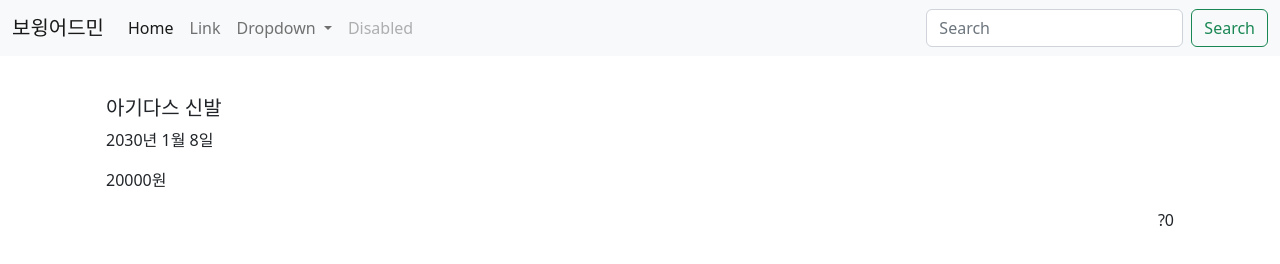
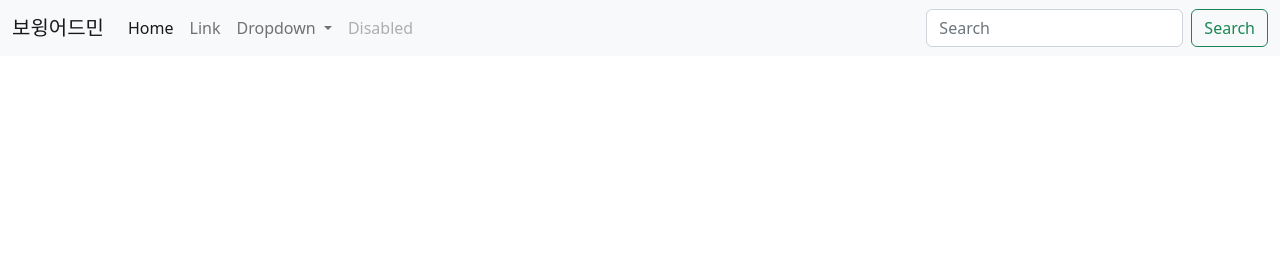
Before and after one commit to ucoder-git/carrot, a plain HTML site: page public/index.html in a window 1280 px wide. Drawn offline with nearby package versions, Linux system fonts and the light colour scheme; no server answers; placeholder pictures from the web are drawn by us.

```diff
--- a/public/index.html
+++ b/public/index.html
@@ -78,7 +78,7 @@
     </script>
 
 
-<div class="container mt-3">
+<!-- <div class="container mt-3">
   <div class="product">
     <div class="thumbnail" style="background-image: url('https://via.placeholder.com/350')"></div>
     <div class="flex-grow-1 p-4">
@@ -88,7 +88,7 @@
       <p class="float-end">?0</p>
     </div>
   </div>
-</div>
+</div> -->
 <script>
   const db = firebase.firestore();
   db.collection('product').get().then((결과)=>{
```
Also changed, not shown: 1 other file.
